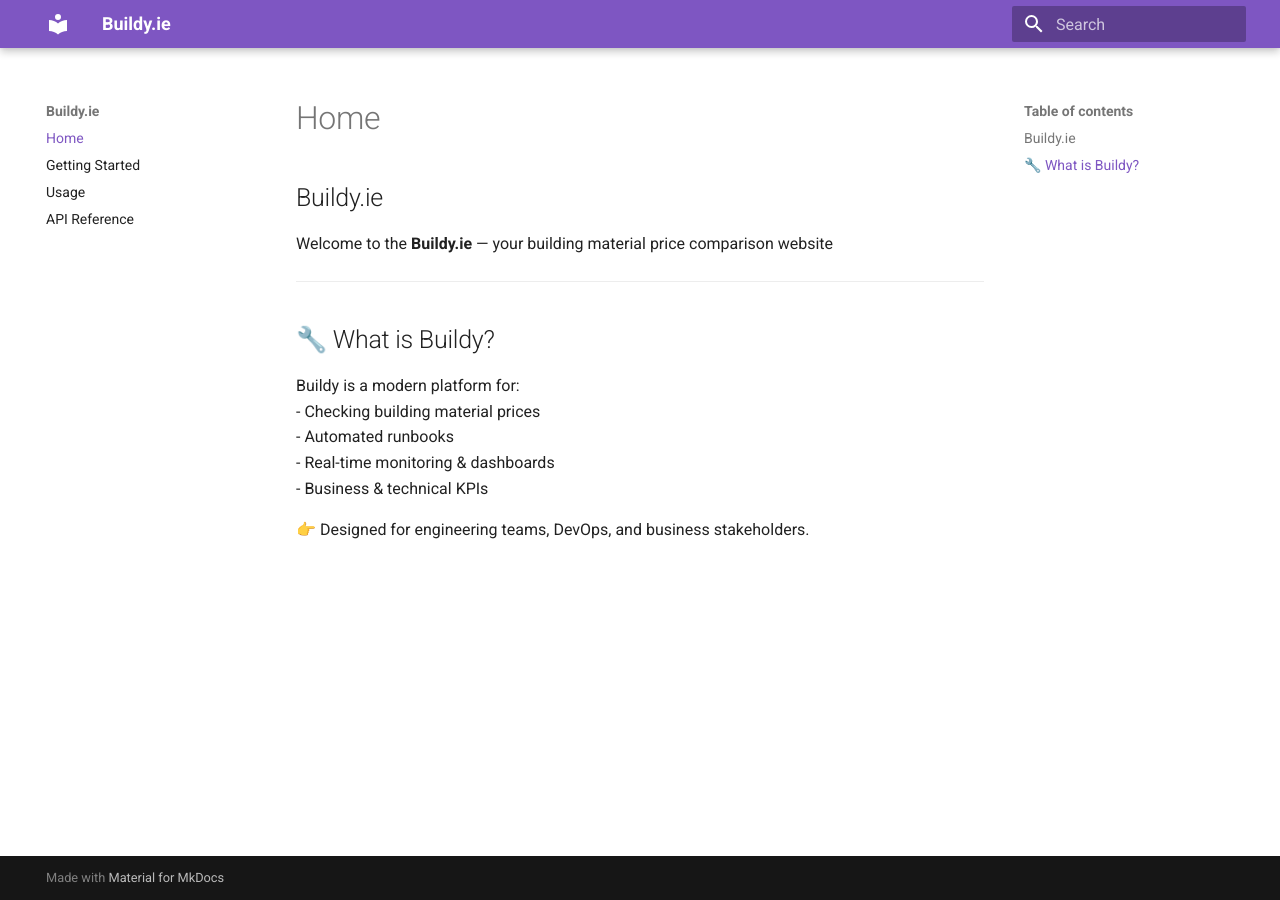
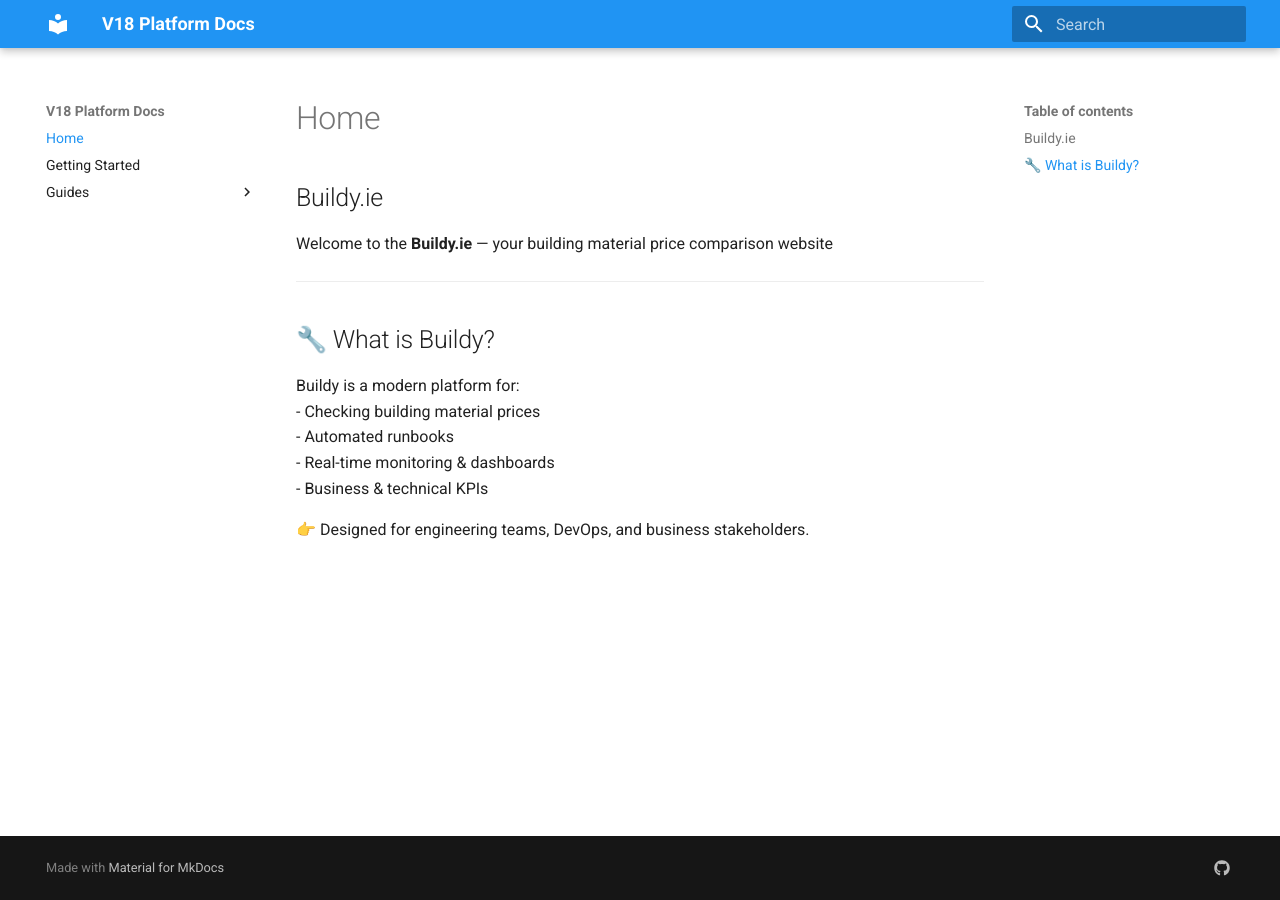
Before and after one commit to Kello54/Buildy, an MkDocs documentation site: the page built from docs/index.md, in a window 1280 px wide. Built offline with MkDocs 1.6.1 and Material for MkDocs 9.7.7, drawn with Linux system fonts in a browser that asks for light colours.

Commit message:
Update mkdocs.yml

```diff
--- a/mkdocs.yml
+++ b/mkdocs.yml
@@ -1,20 +1,41 @@
-site_name: Buildy.ie
-site_url: https://kello54.github.io/Buildy/
-site_description: Building material price comparison website
+site_name: V18 Platform Docs
+site_url: https://yourusername.github.io/your-repo/
+site_description: Documentation for the V18 platform
 
+# Where your Markdown docs live
+docs_dir: docs
+
+# Where the static site gets built
+site_dir: site/docs
+
+# Theme (Material is popular)
 theme:
   name: material
   language: en
   palette:
-    - scheme: default
-      primary: deep purple
-      accent: amber
+    scheme: default
+    primary: blue
+    accent: indigo
+  features:
+    - navigation.top
+    - navigation.tracking
+    - navigation.instant
+    - search.suggest
+    - search.highlight
 
+# Navigation (you can expand this later as you add files)
 nav:
   - Home: index.md
   - Getting Started: getting-started.md
-  - Usage: usage.md
-  - API Reference: api-reference.md
+  - Guides:
+      - Example Guide: guides/example.md
 
+# Plugins (you can add more later)
 plugins:
   - search
+
+# Optional: extra info
+extra:
+  social:
+    - icon: fontawesome/brands/github
+      link: https://github.com/yourusername/your-repo
```
